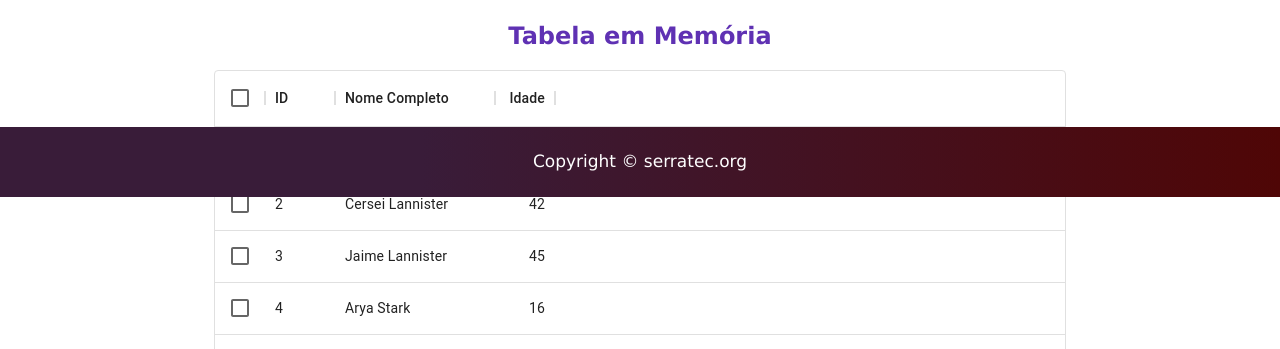
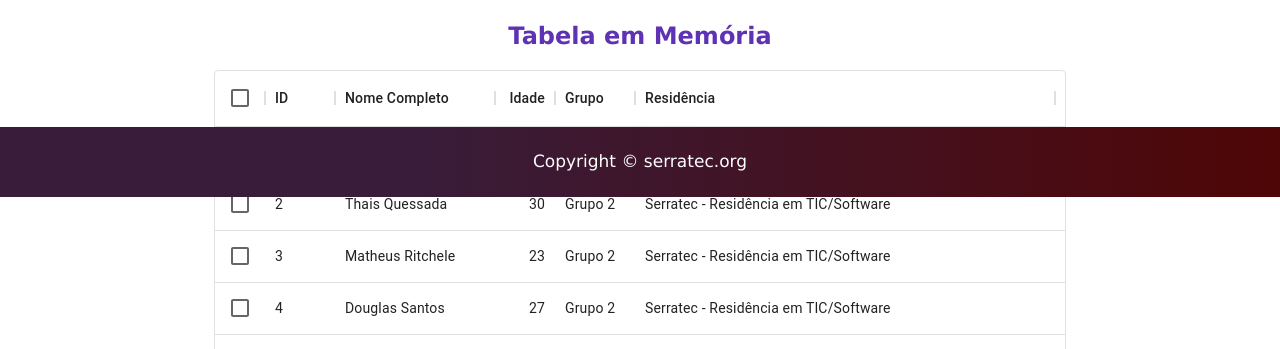
Before and after one commit to LeonardoChermaut/reactjs-students-site, a React (Create React App) app: page / in a window 1280 px wide. Shown: the part 603-952 px from the top of the page. Built offline with nearby package versions, Linux system fonts and the light colour scheme; the HTML template or start-up script is replaced by a standard one.

Commit message:
refactor table memory

```diff
--- a/src/components/Form/MateriasApi.js
+++ b/src/components/Form/MateriasApi.js
@@ -48,7 +48,7 @@ const FormApi = () => {
       });
   };
 
-  const deletUser = async (id, titulo, professor_nome) => {
+  const deletUser = async (id) => {
     const delBodyRequest = {
       id: `${id}`,
       titulo: `${titulo}`,
@@ -56,7 +56,7 @@ const FormApi = () => {
     };
     await axios.delete(
       "https://secret-headland-69654.herokuapp.com/materias/",
-      delBodyRequest
+      { data: { delBodyRequest } }
     );
 
     setList((oldList) =>
--- a/src/components/Navbar/Index.js
+++ b/src/components/Navbar/Index.js
@@ -12,6 +12,7 @@ import Tooltip from "@mui/material/Tooltip";
 import MenuItem from "@mui/material/MenuItem";
 import LocalLibraryIcon from "@mui/icons-material/LocalLibrary";
 import { MyNavbar } from "./Styled";
+import { BrowserRouter as Router, Switch, Route, Link } from "react-router-dom";
 
 const pages = ["Matérias", "Alunos", "Blog"];
 const settings = ["Profile", "Account", "Dashboard", "Logout"];
@@ -37,6 +38,7 @@ const Navbar = () => {
 
   return (
     <MyNavbar>
+      <Router>
         <Container maxWidth="xl">
           <Toolbar disableGutters>
             <LocalLibraryIcon
@@ -164,6 +166,7 @@ const Navbar = () => {
             </Box>
           </Toolbar>
         </Container>
+      </Router>
     </MyNavbar>
   );
 };
--- a/src/components/Table/Index.js
+++ b/src/components/Table/Index.js
@@ -23,15 +23,68 @@ const columns = [
     type: "number",
     width: 60,
   },
+  {
+    field: "team",
+    headerName: "Grupo",
+    sortable: false,
+    width: 80,
+  },
+  {
+    field: "fundation",
+    headerName: "Residência",
+    width: 420,
+  },
 ];
 
 const linhas = [
-  { id: 1, lastName: "Chermaut", firstName: "Leonardo", age: 25 },
-  { id: 2, lastName: "Lannister", firstName: "Cersei", age: 42 },
-  { id: 3, lastName: "Lannister", firstName: "Jaime", age: 45 },
-  { id: 4, lastName: "Stark", firstName: "Arya", age: 16 },
-  { id: 5, lastName: "Targaryen", firstName: "Daenerys", age: 29 },
-  { id: 6, lastName: "Melisandre", firstName: "Camila", age: 15 },
+  {
+    id: 1,
+    lastName: "Chermaut",
+    firstName: "Leonardo",
+    age: 25,
+    team: "Grupo 2",
+    fundation: "Serratec - Residência em TIC/Software",
+  },
+  {
+    id: 2,
+    lastName: "Quessada",
+    firstName: "Thais ",
+    age: 30,
+    team: "Grupo 2",
+    fundation: "Serratec - Residência em TIC/Software",
+  },
+  {
+    id: 3,
+    lastName: "Ritchele",
+    firstName: "Matheus",
+    age: 23,
+    team: "Grupo 2",
+    fundation: "Serratec - Residência em TIC/Software",
+  },
+  {
+    id: 4,
+    lastName: "Santos",
+    firstName: "Douglas",
+    age: 27,
+    team: "Grupo 2",
+    fundation: "Serratec - Residência em TIC/Software",
+  },
+  {
+    id: 5,
+    lastName: "Ribeiro",
+    firstName: "Rodrigo",
+    age: 30,
+    team: "Grupo 2",
+    fundation: "Serratec - Residência em TIC/Software",
+  },
+  {
+    id: 6,
+    lastName: "Canto",
+    firstName: "Ana",
+    age: 30,
+    team: "Grupo 2",
+    fundation: "Serratec - Residência em TIC/Software",
+  },
   { id: 7, lastName: "Clifford", firstName: "Ferrara", age: 44 },
   { id: 8, lastName: "Frances", firstName: "Rossini", age: 36 },
   { id: 9, lastName: "Roxie", firstName: "Harvey", age: 65 },
```
Lines whose indentation alone changed are shown as unchanged.
